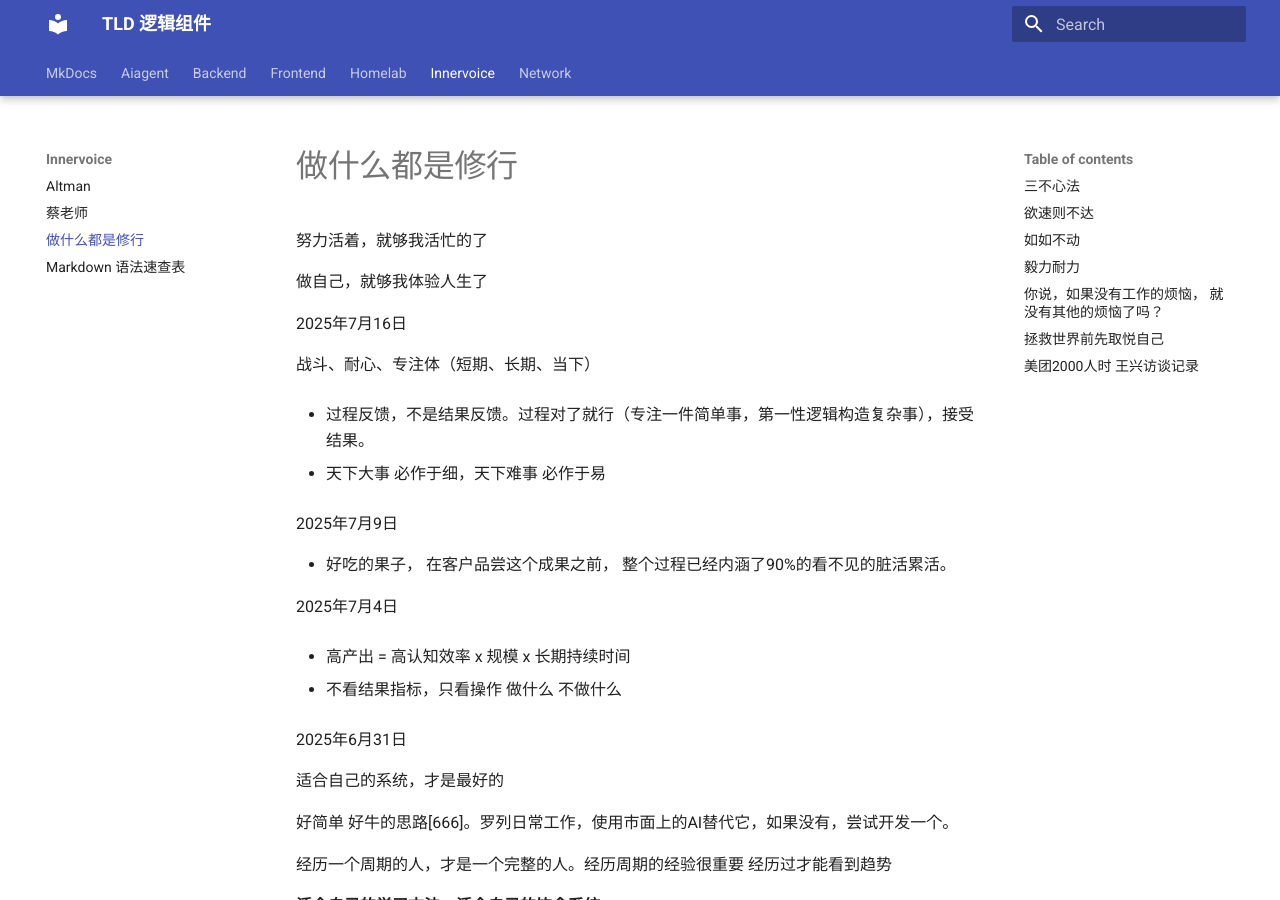
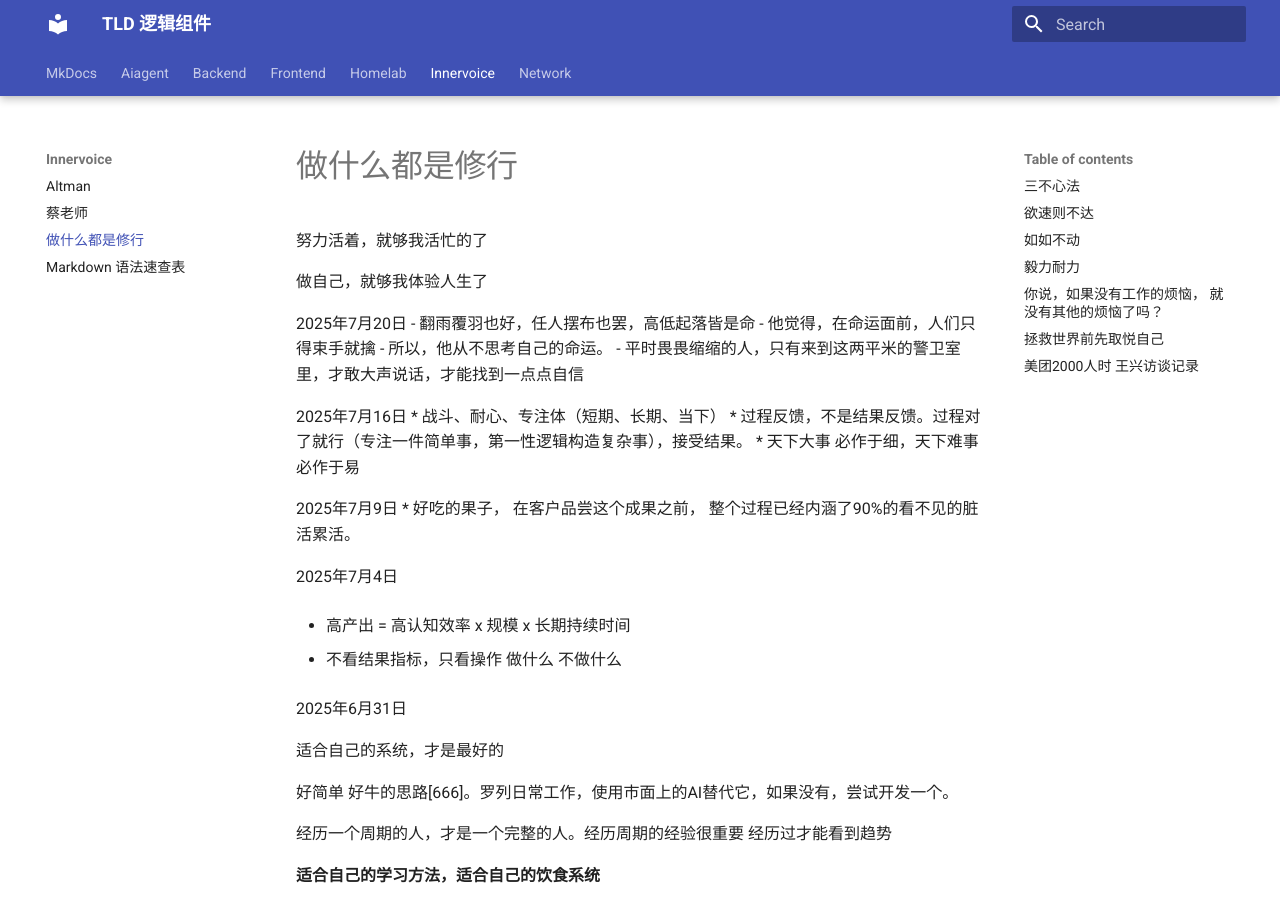
Before and after one commit to seccmd/pydeep, an MkDocs documentation site: the page built from docs/innervoice/chengyugushi.md, in a window 1280 px wide and 900 px high. Built offline with MkDocs 1.6.1 and Material for MkDocs 9.7.7, drawn with Linux system fonts in a browser that asks for light colours.

Commit message:
Update chengyugushi.md

```diff
--- a/docs/innervoice/chengyugushi.md
+++ b/docs/innervoice/chengyugushi.md
@@ -5,18 +5,18 @@
 做自己，就够我体验人生了
 
 
+2025年7月20日
+- 翻雨覆羽也好，任人摆布也罢，高低起落皆是命
+- 他觉得，在命运面前，人们只得束手就擒
+- 所以，他从不思考自己的命运。
+- 平时畏畏缩缩的人，只有来到这两平米的警卫室里，才敢大声说话，才能找到一点点自信
 
 2025年7月16日
-
-战斗、耐心、专注体（短期、长期、当下）
-
+* 战斗、耐心、专注体（短期、长期、当下）
 * 过程反馈，不是结果反馈。过程对了就行（专注一件简单事，第一性逻辑构造复杂事），接受结果。
-
 * 天下大事 必作于细，天下难事 必作于易
 
-
 2025年7月9日
-
 * 好吃的果子， 在客户品尝这个成果之前， 整个过程已经内涵了90%的看不见的脏活累活。
 
 
```
